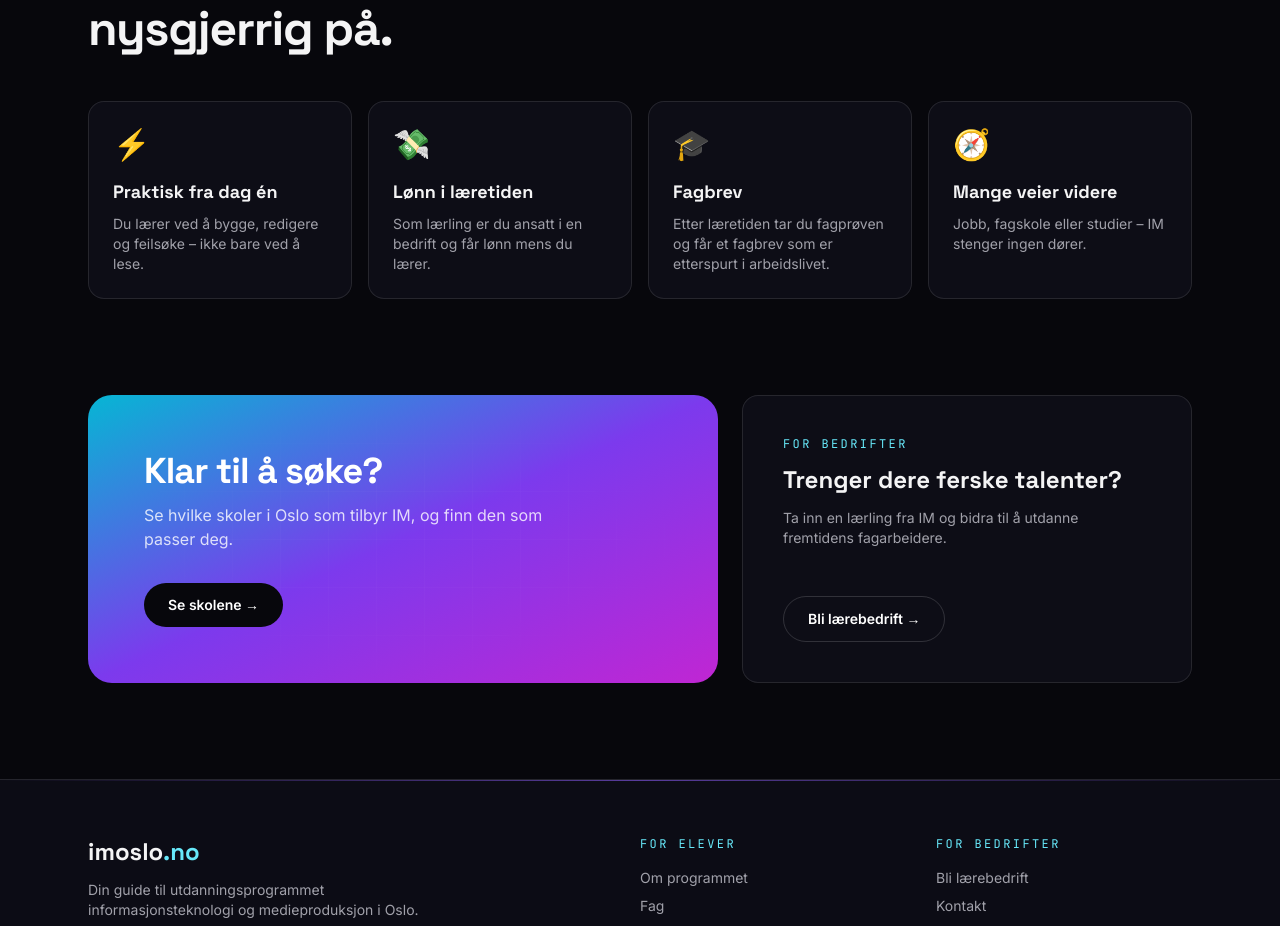
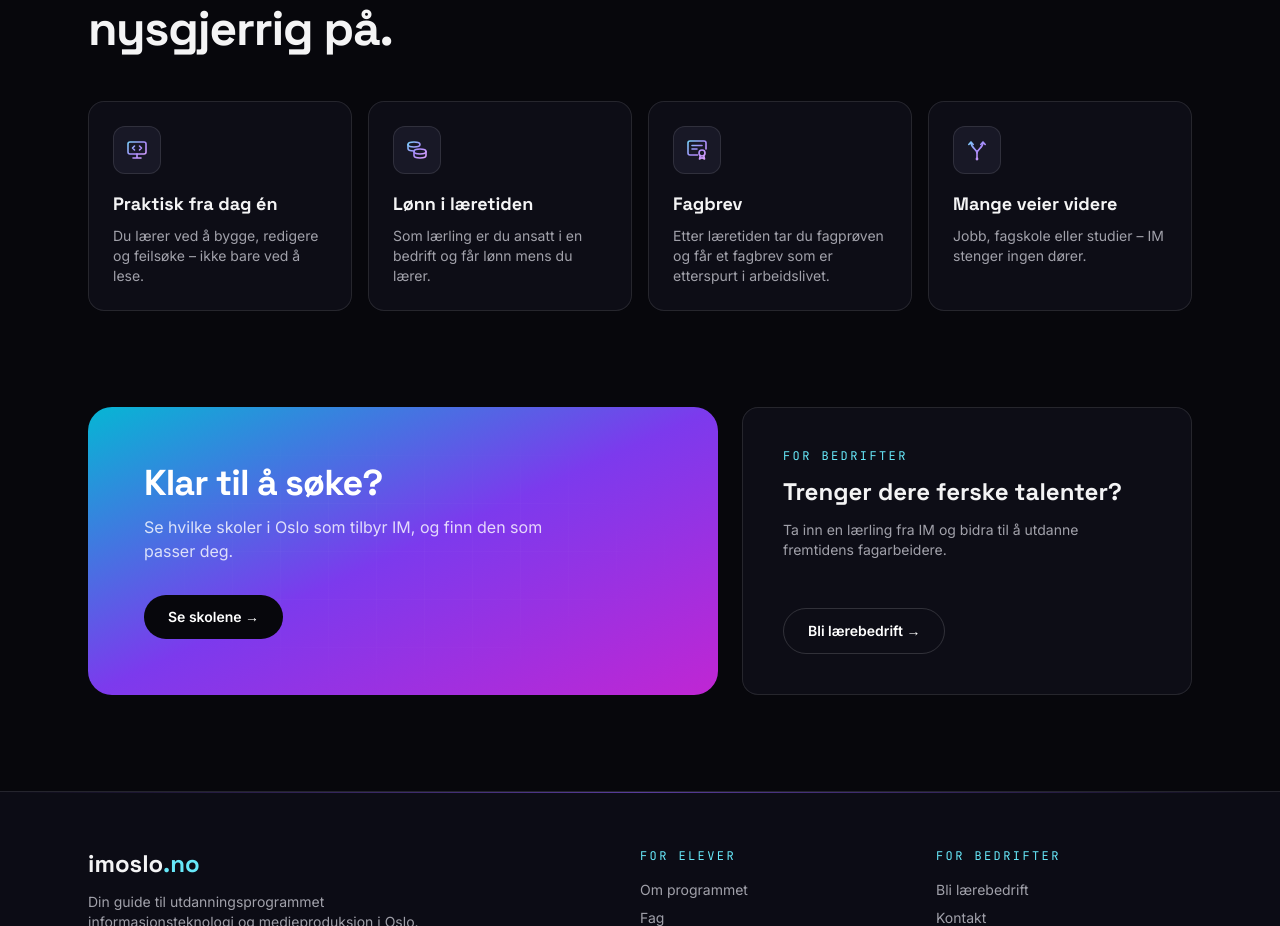
Before and after one commit to staidigital/imoslo, a Next.js app: page / in a window 1280 px wide. Shown: the part 2425-3351 px from the top of the page. Built offline with nearby package versions, Linux system fonts and the light colour scheme.

Commit message:
Replace emoji with custom SVG icons
Add an Icon component with eight stroke icons in the site gradient
and use it on the homepage and the lærebedrift page.

Co-Authored-By: Claude Opus 5.5 <noreply@anthropic.com>

```diff
--- a/app/bli-laerebedrift/page.tsx
+++ b/app/bli-laerebedrift/page.tsx
@@ -1,5 +1,6 @@
 import type { Metadata } from "next";
 import Link from "next/link";
+import Icon, { type IconName } from "@/components/Icon";
 import PageHero from "@/components/PageHero";
 
 export const metadata: Metadata = {
@@ -10,22 +11,22 @@ export const metadata: Metadata = {
 
 const benefits = [
   {
-    icon: "🎯",
+    icon: "recruit" as IconName,
     title: "Rekrutter egen kompetanse",
     text: "Lærlingen lærer seg deres verktøy, rutiner og kultur. Mange lærebedrifter ansetter lærlingen etter fagprøven.",
   },
   {
-    icon: "💰",
+    icon: "banknote" as IconName,
     title: "Lærlingtilskudd",
     text: "Godkjente lærebedrifter får tilskudd fra fylkeskommunen for opplæringen de gir i læretiden.",
   },
   {
-    icon: "🚀",
+    icon: "growth" as IconName,
     title: "Faglig utvikling",
     text: "Å veilede en lærling gir egne ansatte erfaring med opplæring og ledelse, og nye perspektiver inn i teamet.",
   },
   {
-    icon: "🤝",
+    icon: "community" as IconName,
     title: "Samfunnsansvar",
     text: "Dere bidrar til å utdanne fremtidens fagarbeidere innen IT og medieproduksjon – fag det er stor etterspørsel etter.",
   },
@@ -127,9 +128,7 @@ export default function BliLaerebedrift() {
           <div className="mt-12 grid gap-4 sm:grid-cols-2 lg:grid-cols-4">
             {benefits.map((b) => (
               <div key={b.title} className="card p-6">
-                <span className="text-3xl" aria-hidden="true">
-                  {b.icon}
-                </span>
+                <Icon name={b.icon} />
                 <h3 className="mt-4 font-display text-lg font-bold">
                   {b.title}
                 </h3>
--- a/app/page.tsx
+++ b/app/page.tsx
@@ -1,4 +1,5 @@
 import Link from "next/link";
+import Icon, { type IconName } from "@/components/Icon";
 import MediaWindow from "@/components/MediaWindow";
 
 const interests = [
@@ -47,22 +48,22 @@ const tracks = [
 
 const reasons = [
   {
-    icon: "⚡",
+    icon: "build" as IconName,
     title: "Praktisk fra dag én",
     text: "Du lærer ved å bygge, redigere og feilsøke – ikke bare ved å lese.",
   },
   {
-    icon: "💸",
+    icon: "coins" as IconName,
     title: "Lønn i læretiden",
     text: "Som lærling er du ansatt i en bedrift og får lønn mens du lærer.",
   },
   {
-    icon: "🎓",
+    icon: "certificate" as IconName,
     title: "Fagbrev",
     text: "Etter læretiden tar du fagprøven og får et fagbrev som er etterspurt i arbeidslivet.",
   },
   {
-    icon: "🧭",
+    icon: "paths" as IconName,
     title: "Mange veier videre",
     text: "Jobb, fagskole eller studier – IM stenger ingen dører.",
   },
@@ -279,9 +280,7 @@ export default function Home() {
         <div className="mt-12 grid gap-4 sm:grid-cols-2 lg:grid-cols-4">
           {reasons.map((r) => (
             <div key={r.title} className="card p-6">
-              <span className="text-3xl" aria-hidden="true">
-                {r.icon}
-              </span>
+              <Icon name={r.icon} />
               <h3 className="mt-4 font-display text-lg font-bold">{r.title}</h3>
               <p className="mt-2 text-sm text-zinc-400">{r.text}</p>
             </div>
--- /dev/null
+++ b/components/Icon.tsx
@@ -0,0 +1,114 @@
+import { useId } from "react";
+
+/**
+ * Egne strekikoner for imoslo.no.
+ * Tegnet på et 24×24-rutenett med 1.6 strek og avrundede ender,
+ * og fylt med samme cyan → fiolett → rosa-gradient som resten av siden.
+ */
+const paths = {
+  /** Skjerm med kode – praktisk arbeid */
+  build: (
+    <>
+      <rect x="3" y="4" width="18" height="12" rx="2" />
+      <path d="M12 16v4M8 20h8" />
+      <path d="m9.5 8-2 2 2 2M14.5 8l2 2-2 2" />
+    </>
+  ),
+  /** Myntstabel – lønn */
+  coins: (
+    <>
+      <ellipse cx="9" cy="6.5" rx="6" ry="2.5" />
+      <path d="M3 6.5v4c0 1.4 2.7 2.5 6 2.5" />
+      <ellipse cx="15" cy="13.5" rx="6" ry="2.5" />
+      <path d="M9 13.5v4c0 1.4 2.7 2.5 6 2.5s6-1.1 6-2.5v-4" />
+    </>
+  ),
+  /** Diplom med segl – fagbrev */
+  certificate: (
+    <>
+      <path d="M12.5 17H5a2 2 0 0 1-2-2V5a2 2 0 0 1 2-2h14a2 2 0 0 1 2 2v6" />
+      <path d="M7 7.5h10M7 11h5" />
+      <circle cx="17" cy="15" r="3" />
+      <path d="m15.3 17.5-.8 3.5 2.5-1.2 2.5 1.2-.8-3.5" />
+    </>
+  ),
+  /** Veiskille – mange veier videre */
+  paths: (
+    <>
+      <path d="M12 21v-6" />
+      <path d="M12 15c0-4-6-4.5-6-10.5M12 15c0-4 6-4.5 6-10.5" />
+      <path d="m3.8 6.5 2.2-2.5 2.2 2.5M15.8 6.5 18 4l2.2 2.5" />
+      <circle cx="12" cy="21" r=".6" />
+    </>
+  ),
+  /** Person med pluss – rekruttering */
+  recruit: (
+    <>
+      <circle cx="10" cy="8" r="3.5" />
+      <path d="M3.5 20c0-3.6 2.9-6 6.5-6s6.5 2.4 6.5 6" />
+      <path d="M19 8v6M16 11h6" />
+    </>
+  ),
+  /** Seddel – tilskudd */
+  banknote: (
+    <>
+      <rect x="2.5" y="6" width="19" height="12" rx="2" />
+      <circle cx="12" cy="12" r="2.5" />
+      <path d="M6 12h.01M18 12h.01" />
+    </>
+  ),
+  /** Stigende graf – faglig utvikling */
+  growth: (
+    <>
+      <path d="M3 21h18" />
+      <path d="m3.5 16.5 5.5-5.5 4 4 7.5-7.5" />
+      <path d="M15 7.5h5.5V13" />
+    </>
+  ),
+  /** To personer – samfunnsansvar */
+  community: (
+    <>
+      <circle cx="8" cy="8" r="3" />
+      <circle cx="16.5" cy="8" r="3" />
+      <path d="M2.5 19.5c0-3 2.5-5 5.5-5s5.5 2 5.5 5" />
+      <path d="M13.8 14.8c.8-.2 1.7-.3 2.7-.3 3 0 5 2 5 5" />
+    </>
+  ),
+} as const;
+
+export type IconName = keyof typeof paths;
+
+type Props = {
+  name: IconName;
+  className?: string;
+};
+
+/** Ikon i en liten flis, slik det brukes i kortene. */
+export default function Icon({ name, className = "" }: Props) {
+  const id = useId();
+  return (
+    <span
+      aria-hidden
+      className={`inline-grid h-12 w-12 place-items-center rounded-xl border border-white/10 bg-ink-700/80 ${className}`}
+    >
+      <svg
+        viewBox="0 0 24 24"
+        className="h-6 w-6"
+        fill="none"
+        stroke={`url(#${id})`}
+        strokeWidth={1.6}
+        strokeLinecap="round"
+        strokeLinejoin="round"
+      >
+        <defs>
+          <linearGradient id={id} x1="0" y1="0" x2="24" y2="24" gradientUnits="userSpaceOnUse">
+            <stop offset="0" stopColor="#67e8f9" />
+            <stop offset=".5" stopColor="#a78bfa" />
+            <stop offset="1" stopColor="#f0abfc" />
+          </linearGradient>
+        </defs>
+        {paths[name]}
+      </svg>
+    </span>
+  );
+}
```
